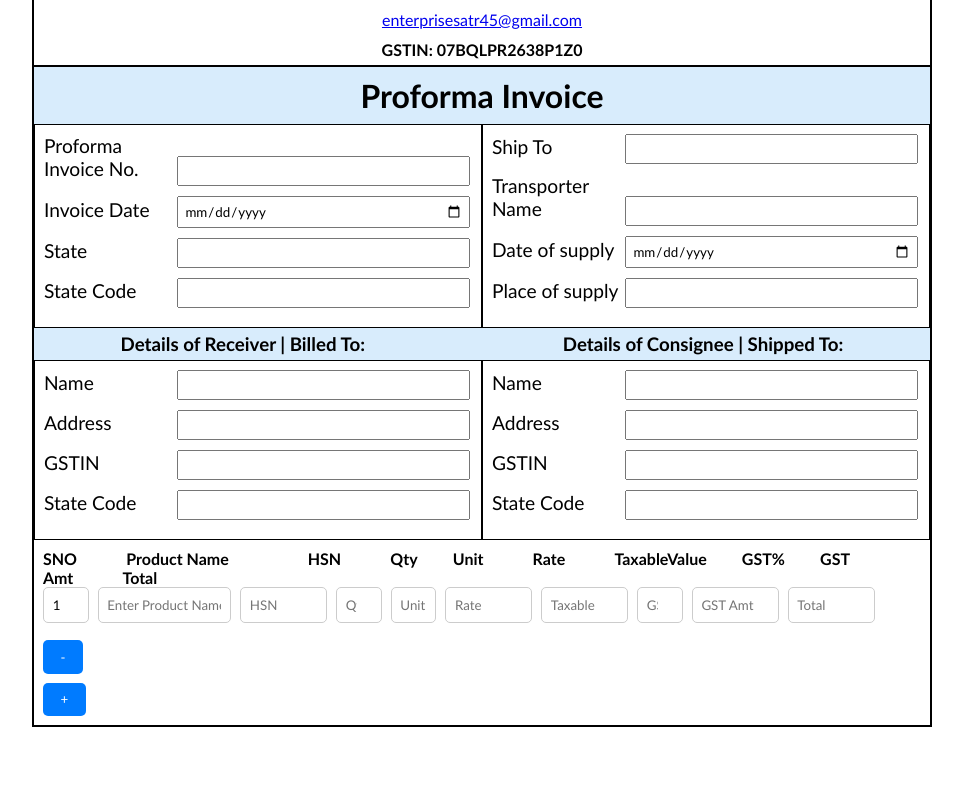
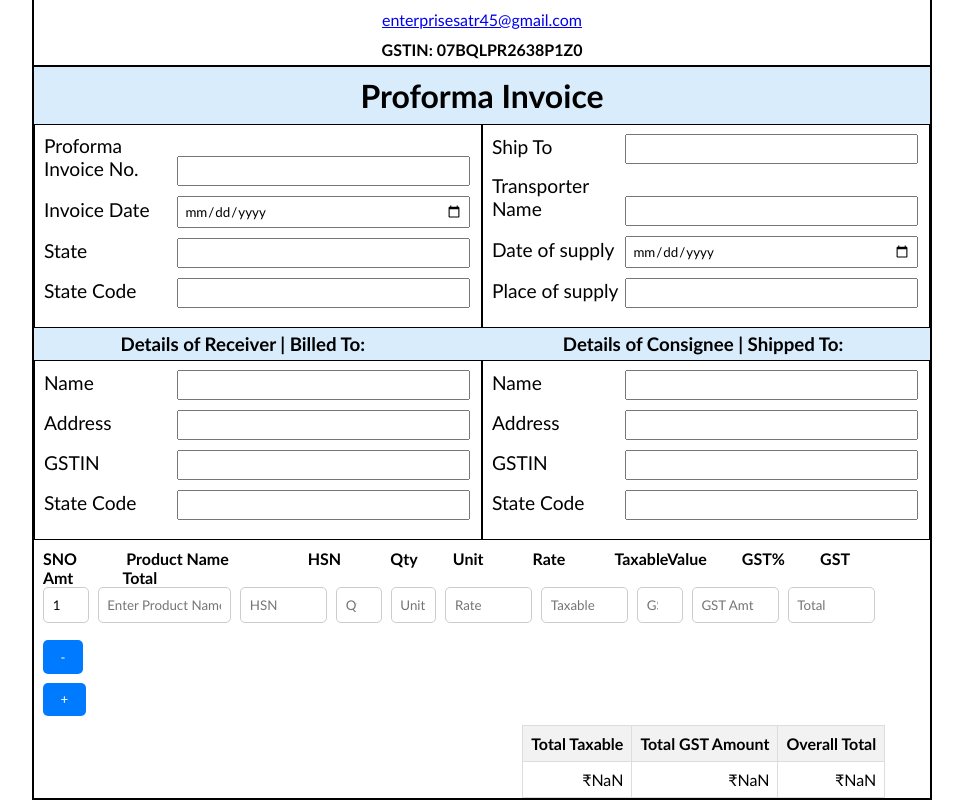
Before and after one commit to tusharrajput001/Invoice_Generator, a React (Vite) app in the folder invoice-gen/: page / in a window 1280 px wide. Shown: the part 169-969 px from the top of the page, without its empty margins (158-1121 px from the left). Before the commit the page ends 896 px from the top, so only its background shows below. Built offline with nearby package versions, Linux system fonts and the light colour scheme.

Commit message:
taableupdated

```diff
--- a/invoice-gen/src/components/Items/InvoiceItemForm.css
+++ b/invoice-gen/src/components/Items/InvoiceItemForm.css
@@ -75,3 +75,35 @@
 {
     margin-left: 4%;
 }
+
+
+/* .totals{
+    display: inline-block;
+    font-size: 1.3rem;
+    display: flex;
+    flex-direction: column;
+    align-items: end;
+    margin-right: 4%;
+    line-height: 2rem;
+} */
+
+.totals-container {
+    display: flex;
+    justify-content: flex-end;
+    margin-right: 5%;
+  }
+
+  .totals {
+    border-collapse: collapse;
+  }
+
+  .totals th,
+  .totals td {
+    padding: 8px;
+    border: 1px solid #ddd;
+    text-align: right; /* Align text to the right */
+  }
+
+  .totals th {
+    background-color: #f2f2f2;
+  }
--- a/invoice-gen/src/components/Items/InvoiceItemForm.jsx
+++ b/invoice-gen/src/components/Items/InvoiceItemForm.jsx
@@ -1,10 +1,20 @@
-import React, { useState } from "react";
+import React, { useState, useEffect } from "react";
 import "./InvoiceItemForm.css";
 
 function InvoiceItemForm({ onAddItem }) {
   const [items, setItems] = useState([
     { sno: "1", productName: "", qty: "", rate: "", gst: "", total: "" },
   ]);
+
+  const [totals, setTotals] = useState({
+    totalTaxable: 0,
+    totalGSTAmt: 0,
+    overallTotal: 0,
+  });
+
+  useEffect(() => {
+    updateTotals();
+  }, [items]);
 
   const handleAddItem = () => {
     const lastSno =
@@ -52,6 +62,24 @@ function InvoiceItemForm({ onAddItem }) {
     ).toFixed(2);
 
     setItems(updatedItems);
+  };
+
+  const updateTotals = () => {
+    let totalTaxable = 0;
+    let totalGSTAmt = 0;
+    let overallTotal = 0;
+
+    items.forEach((item) => {
+      totalTaxable += parseFloat(item.taxable);
+      totalGSTAmt += parseFloat(item.gstAmt);
+      overallTotal += parseFloat(item.total);
+    });
+
+    setTotals({
+      totalTaxable: totalTaxable.toFixed(2),
+      totalGSTAmt: totalGSTAmt.toFixed(2),
+      overallTotal: overallTotal.toFixed(2),
+    });
   };
 
   return (
@@ -156,6 +184,24 @@ function InvoiceItemForm({ onAddItem }) {
           +
         </button>
       </form>
+      <div className="totals-container">
+        <table className="totals">
+          <thead>
+            <tr>
+              <th>Total Taxable</th>
+              <th>Total GST Amount</th>
+              <th>Overall Total</th>
+            </tr>
+          </thead>
+          <tbody>
+            <tr>
+              <td>{`₹${totals.totalTaxable}`}</td>
+              <td>{`₹${totals.totalGSTAmt}`}</td>
+              <td>{`₹${totals.overallTotal}`}</td>
+            </tr>
+          </tbody>
+        </table>
+      </div>
     </div>
   );
 }
```
